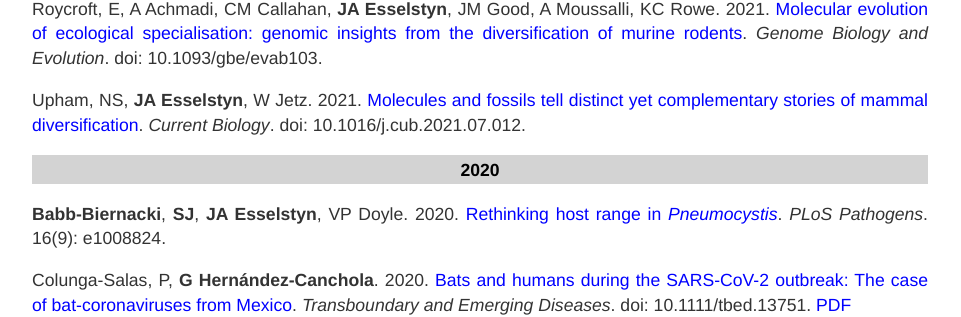
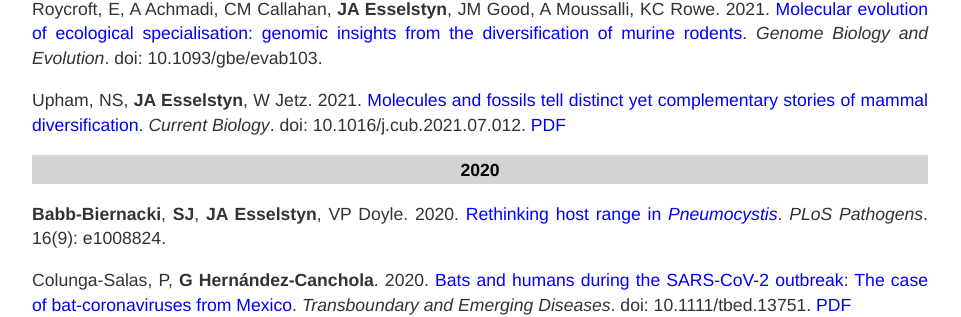
Before and after one commit to esselstyn/esselstyn.github.io, a Jekyll site: the page built from publications.md, in a window 1280 px wide and 900 px high, scrolled down 415 px. Shown: the part 145-462 px from the top of the window, without its empty margins (160-1121 px from the left). Built offline with Jekyll 4.4.1, drawn with Linux system fonts in a browser that asks for light colours.

Commit message:
updated pubs

```diff
--- a/publications.md
+++ b/publications.md
@@ -15,7 +15,7 @@
 
 Roycroft, E, A Achmadi, CM Callahan, **JA Esselstyn**, JM Good, A Moussalli, KC Rowe. 2021. [Molecular evolution of ecological specialisation: genomic insights from the diversification of murine rodents](https://doi.org/10.1093/gbe/evab103). _Genome Biology and Evolution_. doi: 10.1093/gbe/evab103.
 
-Upham, NS, **JA Esselstyn**, W Jetz. 2021. [Molecules and fossils tell distinct yet complementary stories of mammal diversification](https://doi.org/10.1016/j.cub.2021.07.012). _Current Biology_. doi: 10.1016/j.cub.2021.07.012.
+Upham, NS, **JA Esselstyn**, W Jetz. 2021. [Molecules and fossils tell distinct yet complementary stories of mammal diversification](https://doi.org/10.1016/j.cub.2021.07.012). _Current Biology_. doi: 10.1016/j.cub.2021.07.012. [PDF](publications/2021/Upham-2021.pdf)
 
 ### 2020
 **Babb-Biernacki**, **SJ**, **JA Esselstyn**, VP Doyle. 2020. [Rethinking host range in _Pneumocystis_](https://doi.org/10.1371/journal.ppat.1008824). _PLoS Pathogens_. 16(9): e1008824.
```
Also changed, not shown: 1 other file.
